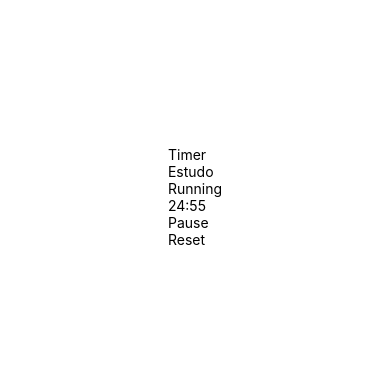
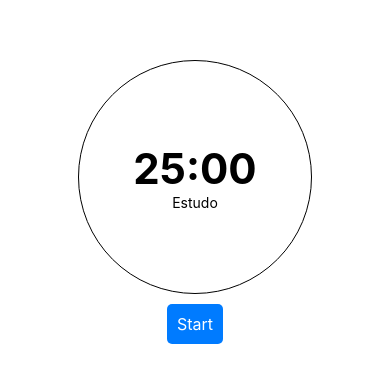
Before and after one commit to gabrielvedova/doropomo, a React Native app in the folder doropomo/: screen / in a window 390 px wide. Shown: the part 225-608 px from the top of the page. Built offline with nearby package versions, Linux system fonts and the light colour scheme.

Commit message:
feat(timer): Enhance timer functionality by integrating Stopwatch and adding isRunning prop to Intervals

```diff
--- a/doropomo/src/components/timer/Intervals.js
+++ b/doropomo/src/components/timer/Intervals.js
@@ -1,13 +1,15 @@
 import React, { useState } from "react";
-import { Text } from "react-native";
+import { Text, View, StyleSheet, Dimensions } from "react-native";
 import Stopwatch from "./Stopwatch";
 
-export default () => {
-  const totalTime = 14400; // 4 horas
-  const cycleTime = 7200; // 2 horas
-  const study = 1500; // 25 minutos
-  const shortBreak = 300; // 5 minutos
-  const longBreak = 900; // 15 minutos
+export default ({
+  totalTime = 7200,
+  cycleTime = 7200,
+  study = 1500,
+  shortBreak = 300,
+  longBreak = 900,
+  isRunning,
+}) => {
   const totalIntervals = Math.floor(
     (cycleTime / (study + shortBreak)) * 2 * (totalTime / cycleTime)
   ); // Total de intervalos de estudo e pausa
@@ -51,7 +53,12 @@ export default () => {
       {currentType === "done" ? (
         <Text>Todos os intervalos concluídos!</Text>
       ) : (
-        <>
+        <View style={styles.timerContainer}>
+          <Stopwatch
+            timer={timerDuration}
+            onTimerEnd={handleTimerEnd}
+            isRunning={isRunning}
+          />
           <Text>
             {currentType === "study"
               ? "Estudo"
@@ -59,9 +66,27 @@ export default () => {
               ? "Intervalo Curto"
               : "Intervalo Longo"}
           </Text>
-          <Stopwatch timer={timerDuration} onTimerEnd={handleTimerEnd} />
-        </>
+        </View>
       )}
     </>
   );
 };
+
+// Obtém as dimensões da tela
+const { width, height } = Dimensions.get("window");
+
+// Define o tamanho do círculo como uma fração da largura ou altura da tela
+const circleSize = Math.min(width, height) * 0.6; // 60% do menor lado da tela
+
+const styles = StyleSheet.create({
+  timerContainer: {
+    justifyContent: "center",
+    alignItems: "center",
+    height: circleSize,
+    width: circleSize,
+    borderRadius: circleSize / 2,
+    borderColor: "#000",
+    borderWidth: 1,
+    margin: 10,
+  },
+});
--- a/doropomo/src/components/timer/Stopwatch.js
+++ b/doropomo/src/components/timer/Stopwatch.js
@@ -1,14 +1,13 @@
 import React, { useState, useEffect } from "react";
 import { Text, TouchableOpacity } from "react-native";
 
-export default ({ timer, onTimerEnd }) => {
-  const [isRunning, setIsRunning] = useState(true);
+export default ({ timer, onTimerEnd, isRunning }) => {
   const [startTime, setStartTime] = useState(timer);
 
   // Reinicia o temporizador sempre que a prop `timer` mudar
   useEffect(() => {
     setStartTime(timer);
-    setIsRunning(true); // Opcional: inicia automaticamente o temporizador ao mudar
+    // setIsRunning(true); // Opcional: inicia automaticamente o temporizador ao mudar
   }, [timer]);
 
   useEffect(() => {
@@ -34,14 +33,15 @@ export default ({ timer, onTimerEnd }) => {
 
   return (
     <>
-      <Text>{isRunning ? "Running" : "Stopped"}</Text>
-      <Text>{formatTime(startTime)}</Text>
-      <TouchableOpacity onPress={() => setIsRunning(!isRunning)}>
-        <Text>{isRunning ? "Pause" : "Resume"}</Text>
-      </TouchableOpacity>
-      <TouchableOpacity onPress={() => setStartTime(timer)}>
-        <Text>Reset</Text>
-      </TouchableOpacity>
+      <Text
+        style={{
+          fontSize: 42,
+          fontWeight: "bold",
+          color: startTime > 0 ? "black" : "red",
+        }}
+      >
+        {formatTime(startTime)}
+      </Text>
     </>
   );
 };
--- a/doropomo/src/views/Timer.js
+++ b/doropomo/src/views/Timer.js
@@ -1,13 +1,35 @@
-import React from "react";
-import { Text, View } from "react-native";
-import Stopwatch from "../components/timer/Stopwatch";
+import React, { useState } from "react";
+import { Text, View, TouchableOpacity, StyleSheet } from "react-native";
 import Intervals from "../components/timer/Intervals";
 
 export default (props) => {
+  const [isRunning, setIsRunning] = useState(false);
   return (
-    <View>
-      <Text>Timer</Text>
-      <Intervals />
+    <View style={styles.container}>
+      <Intervals isRunning={isRunning} />
+      <TouchableOpacity
+        onPress={() => setIsRunning(!isRunning)}
+        style={styles.button}
+      >
+        <Text style={styles.buttonText}>{isRunning ? "Pause" : "Start"}</Text>
+      </TouchableOpacity>
     </View>
   );
 };
+
+const styles = StyleSheet.create({
+  container: {
+    flex: 1,
+    justifyContent: "center",
+    alignItems: "center",
+  },
+  button: {
+    padding: 10,
+    backgroundColor: "#007BFF",
+    borderRadius: 5,
+  },
+  buttonText: {
+    color: "#fff",
+    fontSize: 16,
+  },
+});
```
